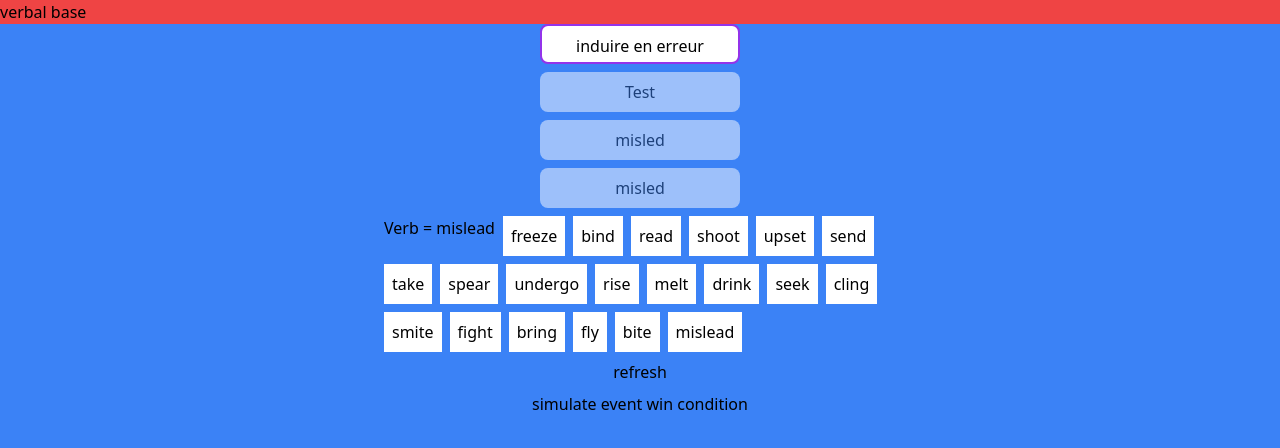
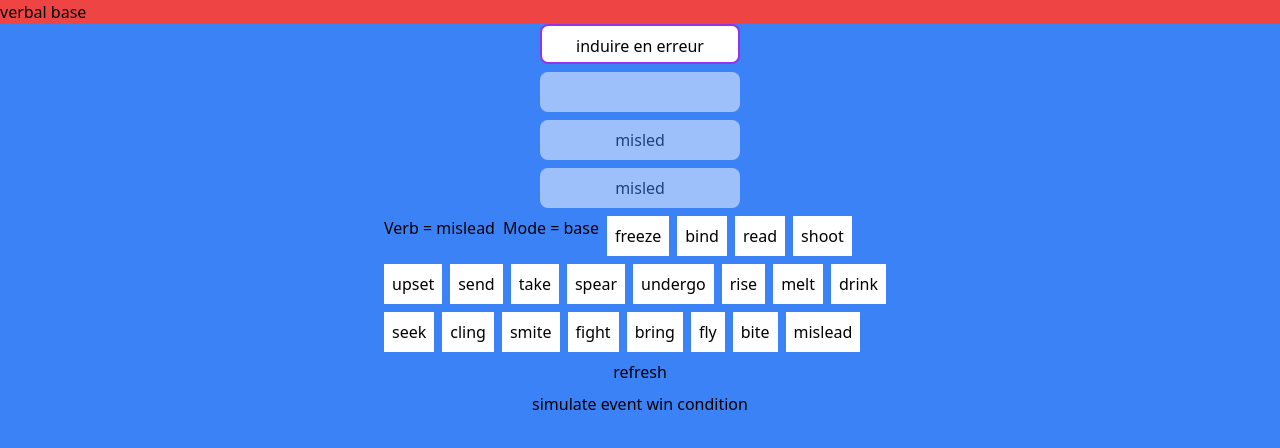
Before and after one commit to erlajoua/irregular, a Vue app: page / in a window 1280 px wide. Both pictures are taken after a click on the button "Play". Shown: the top 448 px of the page. Built offline with nearby package versions, Linux system fonts and the light colour scheme.

Commit message:
select the good mode

```diff
--- a/src/components/CustomInput.vue
+++ b/src/components/CustomInput.vue
@@ -22,8 +22,7 @@ const props = defineProps({
 		default: false
 	},
 	value: {
-		type: String,
-		default: 'Test'
+		type: String
 	}
 })
 
@@ -35,6 +34,6 @@ const selected = ref(props.selected);
 		:class="[  selected && !disabled ? 'border-2' : 'border-0',  disabled ? 'opacity-50' : '']"
 		@click="$emit('click')"
 	>
-		<span>{{ value ? value : 'Test' }}</span>
+		<span v-if="value">{{ value }}</span>
 	</div>
 </template>
--- a/src/components/Inputs.vue
+++ b/src/components/Inputs.vue
@@ -3,7 +3,6 @@
 	import Words from './Words.vue';
 	import { ref } from 'vue';
 	import verbs_fr from '../assets/verbs_fr.json'
-import { objectToString } from '@vue/shared';
 
 	interface Input {
 		selected: boolean,
@@ -63,6 +62,18 @@ import { objectToString } from '@vue/shared';
 		return (verbs_fr as Combinaison)[verb];
 	}
 
+	const getMode = () => {
+		const index = inputs.value.findIndex(input => input.disabled === false);
+
+		if (index === 0)
+			return 'base';
+		if (index === 1)
+			return 'translate';
+		if (index === 2)
+			return 'past_simple';
+		return 'past_participle'
+	}
+
 	const init = () => {
 		inputs.value[0].disabled = true;
 		setDisabled();
@@ -95,7 +106,7 @@ import { objectToString } from '@vue/shared';
 		:value="value"
 	/>
 	<Words
-		mode="base"
+		:mode="getMode()"
 		:verb="currentVerb"
 	/>
 	<button @click="simulateEvent">simulate event win condition</button>
--- a/src/components/Words.vue
+++ b/src/components/Words.vue
@@ -46,6 +46,7 @@ watch(() => props.verb, () => {
 <template>
 	<div class="flex flex flex-wrap gap-2 w-2/5">
 		<span>Verb = {{ props.verb }}</span>
+		<span>Mode = {{ props.mode }}</span>
 		<div v-for="(word, index) in words" :key="index" class="bg-white p-2 cursor-pointer hover:opacity-50">
 			<span>{{ word }}</span>
 		</div>
```
